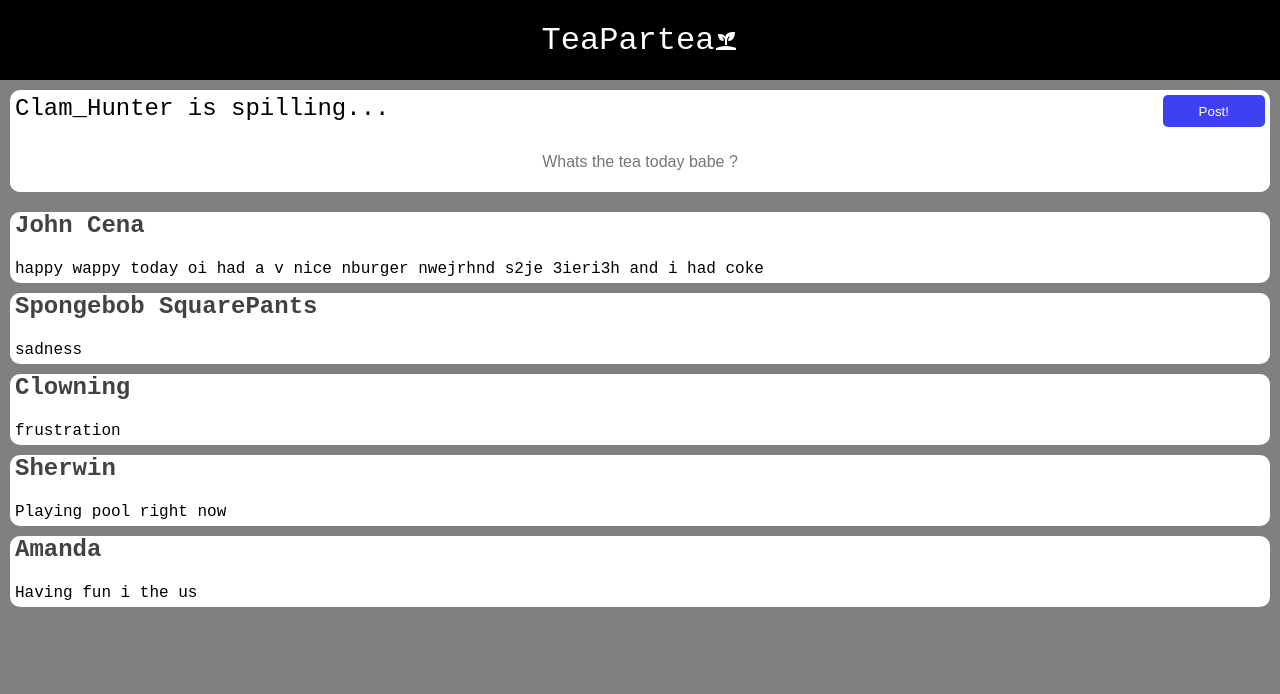
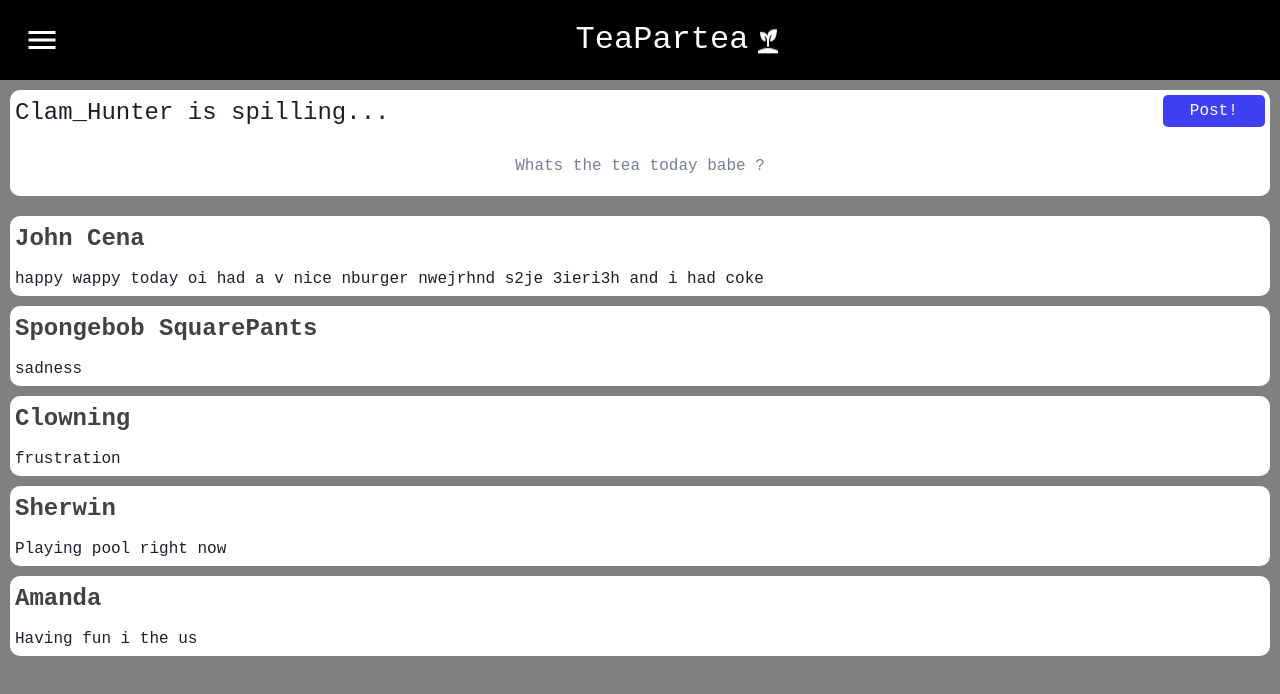
Before and after one commit to GSgiansen/cvwo, a React (Create React App) app: page / in a window 1280 px wide. Shown: the top 694 px of the page. Built offline with nearby package versions, Linux system fonts and the light colour scheme.

Commit message:
Added chakra ui and react-router

```diff
--- a/src/App.js
+++ b/src/App.js
@@ -5,6 +5,8 @@ import Login from './components/Login';
 import Wall from './components/Wall';
 import Newpost from './components/Newpost';
 import Indivpost from './components/Indivpost';
+import { ChakraProvider } from '@chakra-ui/react'
+import { NavLink } from 'react-router-dom';
 function App() {
   const testID="admin";
   const [posts,setPosts]=useState([
@@ -50,6 +52,7 @@ function App() {
 
 
   return (
+    <ChakraProvider>
     <div className="App">
       <Navbar/>
       <header className="main-body">
@@ -57,6 +60,7 @@ function App() {
         <Wall posts={posts}/>
       </header>
     </div>
+    </ChakraProvider>
   );
 }
 
--- a/src/components/Indivpost.js
+++ b/src/components/Indivpost.js
@@ -5,7 +5,7 @@ const Indivpost = ({userid,content}) => {
   return (
 
     <div className='post'>
-        <text className='userid'>{userid}</text>
+        <div className='userid'>{userid}</div>
         <p></p>
         <div className='content'>{content}</div>
     </div>
--- a/src/components/Navbar.js
+++ b/src/components/Navbar.js
@@ -1,13 +1,18 @@
 import s from "../styles/Navbar.css"
 import React from 'react'
 import Login from './Login'
+import Sidebar from "./Sidebar"
 const Navbar = () => {
 
 
   return (
     <div className="header">
+      <Sidebar/>
+      <div className="icon">
       TeaPartea
-      <img src="./sprout.png"/>
+      <img className="icon" src="./sprout.png"/>
+      </div>
+      <div/>
     </div>
 
   )
--- /dev/null
+++ b/src/components/Sidebar.js
@@ -0,0 +1,52 @@
+import React from 'react'
+import s from "../styles/Sidebar.css"
+import {
+  Drawer,
+  DrawerBody,
+  DrawerFooter,
+  DrawerHeader,
+  DrawerOverlay,
+  DrawerContent,
+  DrawerCloseButton,
+  useDisclosure,
+  Button,
+  Input
+} from '@chakra-ui/react'
+function Sidebar() {
+  const { isOpen, onOpen, onClose } = useDisclosure()
+  const btnRef = React.useRef()
+
+  return (
+    <>
+      <Button ref={btnRef} colorScheme='black' onClick={onOpen}>
+      <img className="icon" src="./menu.png"/>
+      </Button>
+      <Drawer
+        isOpen={isOpen}
+        placement='left'
+        onClose={onClose}
+        finalFocusRef={btnRef}
+
+      >
+        <DrawerOverlay/>
+        <DrawerContent bg="black" color="white">
+          <DrawerCloseButton />
+          <DrawerHeader fontSize="2rem">TeaPartea</DrawerHeader>
+
+          <DrawerBody >
+            <div className='sidebar'>Profile</div>
+            <div className='sidebar'>About</div>
+          </DrawerBody>
+
+          <DrawerFooter>
+            <Button variant='outline' mr={3} onClick={onClose}>
+              Cancel
+            </Button>
+          </DrawerFooter>
+        </DrawerContent>
+      </Drawer>
+    </>
+  )
+}
+
+export default Sidebar
--- a/src/index.js
+++ b/src/index.js
@@ -2,11 +2,36 @@ import React from 'react';
 import ReactDOM from 'react-dom/client';
 import './index.css';
 import App from './App';
+import { ChakraProvider } from '@chakra-ui/react';
+import {
+  createBrowserRouter,
+  RouterProvider,
+} from "react-router-dom";
+
+import SignIn from "./pages/signin"
+import About from "./pages/about"
 
 const root = ReactDOM.createRoot(document.getElementById('root'));
+const router = createBrowserRouter([
+  {
+    path: "/",
+    element:<App/>
+  },
+  {
+    path: "/signin",
+    element: <SignIn/>,
+  },
+  {
+    path: "/about",
+    element: <About/>,
+  }
+
+]);
 root.render(
   <React.StrictMode>
-    <App />
+    <ChakraProvider>
+    <RouterProvider router={router} />
+    </ChakraProvider>
   </React.StrictMode>
 );
 
--- /dev/null
+++ b/src/pages/signin.js
@@ -0,0 +1,9 @@
+import React from 'react'
+
+const signin = () => {
+  return (
+    <div>signin</div>
+  )
+}
+
+export default signin
--- a/src/styles/Navbar.css
+++ b/src/styles/Navbar.css
@@ -1,6 +1,6 @@
 .header{
     display: flex;
-    justify-content: center;
+    justify-content: space-between;
     align-items: center;
     text-align: center;
     background-color:black;
@@ -9,3 +9,8 @@
     font-family: 'Chivo Mono', monospace;
     font-size: 2rem;
 }
+.icon{
+    display: flex;
+    justify-content: space-between;
+    padding: 8px;
+}
--- /dev/null
+++ b/src/styles/Sidebar.css
@@ -0,0 +1,7 @@
+*{
+    font-family: 'Chivo Mono', monospace;
+}
+.sidebar{
+    font-size: 2rem;
+
+}
```
Also changed, not shown: package.json (+6 -1 lines), public/menu.png (added), src/components/Logo.js (added), src/pages/about.js (added), 1 other file (tests, documents, lock files or other folders).
